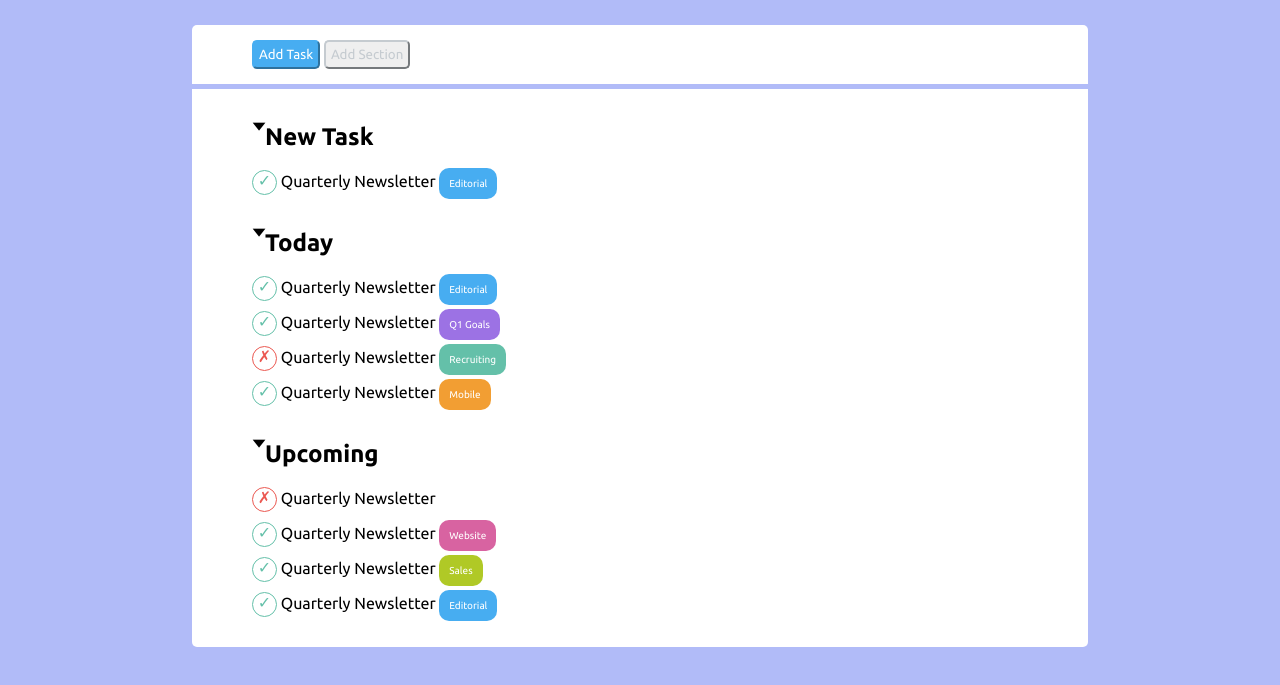
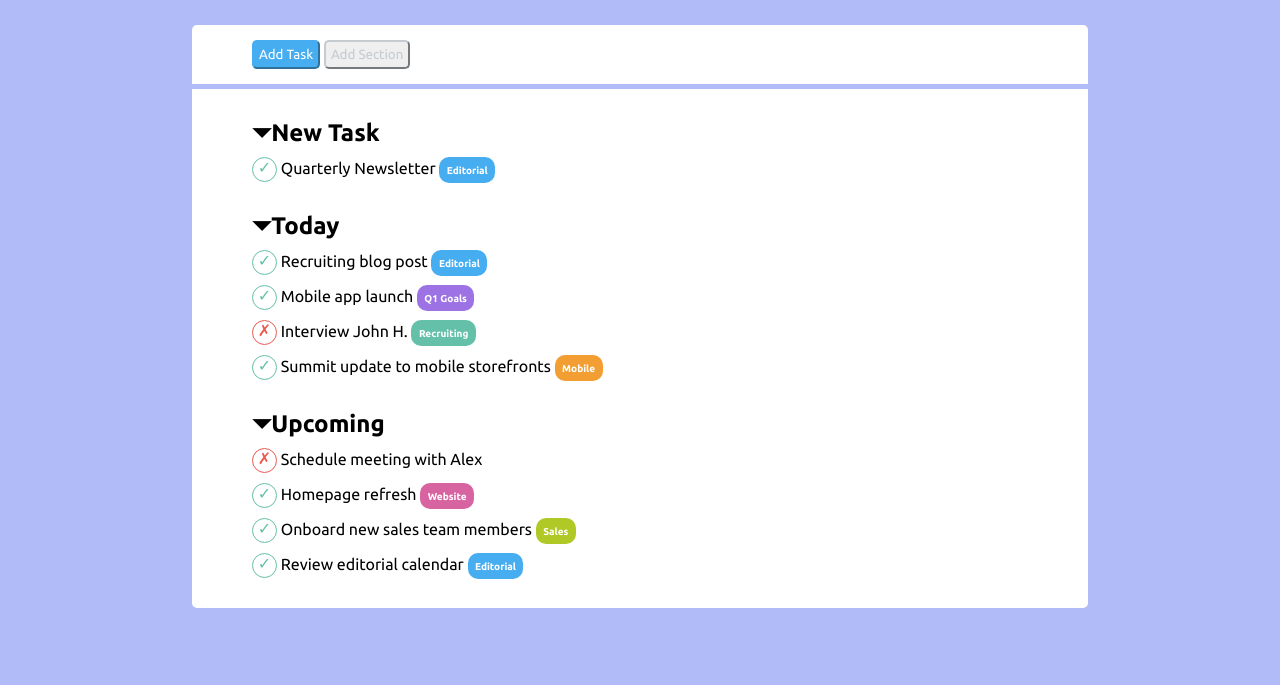
Before and after one commit to 0xbrax/html-css-toboolist, a plain HTML site: page index.html in a window 1280 px wide. Shown: the part 75-760 px from the top of the page. Drawn offline with Linux system fonts and the light colour scheme.

Commit message:
Final version

```diff
--- a/css/style.css
+++ b/css/style.css
@@ -70,7 +70,7 @@ header {
 }
 
 h2::before {
-    content: '\1F893';
+    content: '\23F7';
 }
 
 .check-yes::before {
@@ -107,8 +107,9 @@ h2::before {
 .label {
     color: #FFF;
     font-size: 10px;
+    font-weight: 700;
     border-radius: 10px;
-    padding: 10px;
+    padding: 7.5px;
 }
 
 .color1 {
--- a/index.html
+++ b/index.html
@@ -35,17 +35,17 @@
                 </div>
                 <div class="task-special">
                     <h2>Today</h2>
-                    <div class="container"><span class="check-yes"></span><span> Quarterly Newsletter </span><span class="label color1">Editorial</span></div>
-                    <div class="container"><span class="check-yes"></span><span> Quarterly Newsletter </span><span class="label color2">Q1 Goals</span></div>
-                    <div class="container"><span class="check-no"></span><span> Quarterly Newsletter </span><span class="label color3">Recruiting</span></div>
-                    <div class="container"><span class="check-yes"></span><span> Quarterly Newsletter </span><span class="label color4">Mobile</span></div>
+                    <div class="container"><span class="check-yes"></span><span> Recruiting blog post </span><span class="label color1">Editorial</span></div>
+                    <div class="container"><span class="check-yes"></span><span> Mobile app launch </span><span class="label color2">Q1 Goals</span></div>
+                    <div class="container"><span class="check-no"></span><span> Interview John H. </span><span class="label color3">Recruiting</span></div>
+                    <div class="container"><span class="check-yes"></span><span> Summit update to mobile storefronts </span><span class="label color4">Mobile</span></div>
                 </div>
                 <div class="task-special">
                     <h2>Upcoming</h2>
-                    <div class="container"><span class="check-no"></span><span> Quarterly Newsletter </span></div>
-                    <div class="container"><span class="check-yes"></span><span> Quarterly Newsletter </span><span class="label color5">Website</span></div>
-                    <div class="container"><span class="check-yes"></span><span> Quarterly Newsletter </span><span class="label color6">Sales</span></div>
-                    <div class="container"><span class="check-yes"></span><span> Quarterly Newsletter </span><span class="label color1">Editorial</span></div>
+                    <div class="container"><span class="check-no"></span><span> Schedule meeting with Alex </span></div>
+                    <div class="container"><span class="check-yes"></span><span> Homepage refresh </span><span class="label color5">Website</span></div>
+                    <div class="container"><span class="check-yes"></span><span> Onboard new sales team members </span><span class="label color6">Sales</span></div>
+                    <div class="container"><span class="check-yes"></span><span> Review editorial calendar </span><span class="label color1">Editorial</span></div>
                 </div>
             </section>
         </main>
```
